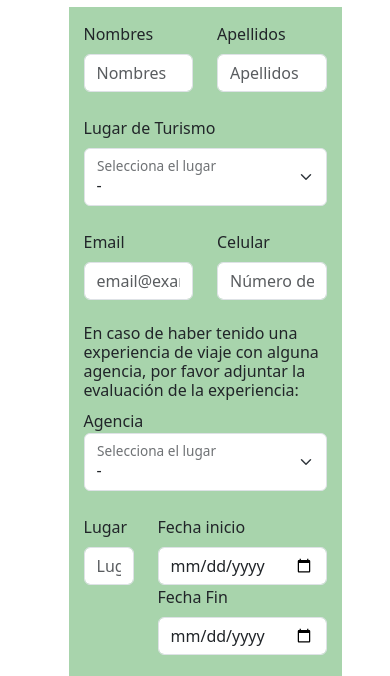
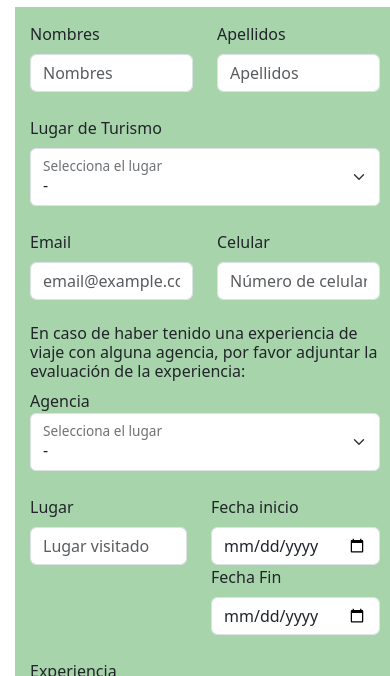
Before and after one commit to eduardomr99/PreEntrega2-Montanez, a plain HTML site: page pages/contactanos.html in a window 390 px wide. Shown: the part 139-815 px from the top of the page. Drawn offline with nearby package versions, Linux system fonts and the light colour scheme.

Commit message:
Revision responsive de contactanos

```diff
--- a/css/estilos.css
+++ b/css/estilos.css
@@ -476,6 +476,11 @@ body {
         padding: 0 15% 0 15%;
     }
 
+    .form__centrado {
+        padding: 0 5px 0 5px;
+
+    }
+
 /*--------Index (Sección de Tours -Responsive Se cambia a dos columnas) */
 
     .main__tour {
```
Also changed, not shown: pages/contactanos.html (+2 -0 lines).
